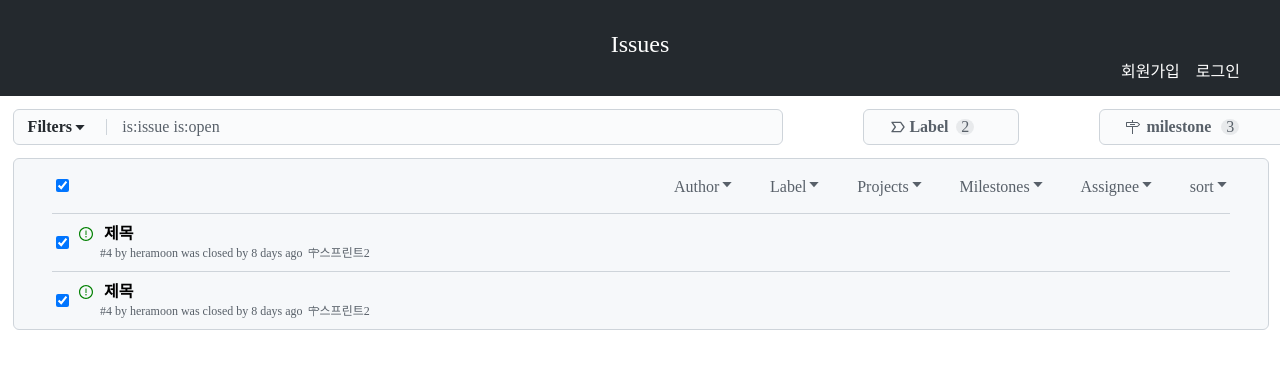
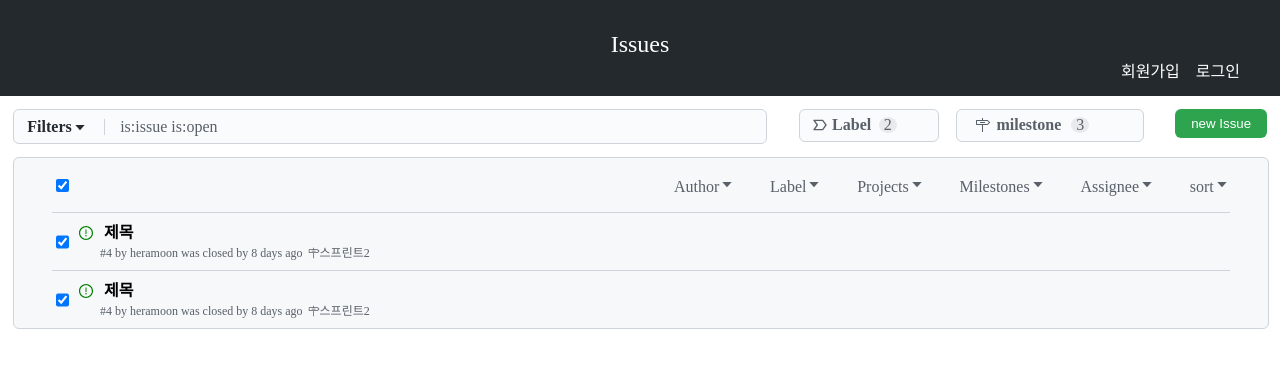
Before and after one commit to boostcamp-2020/IssueTracker-15, a React app in the folder web/client/: page /issue in a window 1280 px wide. Shown: the top 368 px of the page. Built offline with nearby package versions, Linux system fonts and the light colour scheme.

Commit message:
feat    : :zap:️ issue, milestone link 추가
1. 이슈 목록 오른쪽 위 issue button 누르면 issue 목록 페이지로 이동하게 설정
2. 이슈 목록 오른쪽 위 milestone button 누르면 milestone 목록 페이지로 이동하게 설정

```diff
--- a/web/client/src/components/issue-filter-bar/index.tsx
+++ b/web/client/src/components/issue-filter-bar/index.tsx
@@ -1,9 +1,11 @@
 import React, { useState } from "react";
+import { Link } from "react-router-dom";
 import * as S from "./style";
 import Dropdown from "../dropdown";
 import NavButton from "../nav-button";
 import useToggle from "../../hooks/useToggle";
 import { BiCaretDown } from "react-icons/bi";
+import Button from "../button";
 
 function IssueFilterBar(this: any) {
   const [filterCmd, setFilterCmd] = useState("is:issue is:open");
@@ -50,8 +52,13 @@ function IssueFilterBar(this: any) {
         </S.FilterWrapper>
         <S.SearchForm>{filterCmd}</S.SearchForm>
       </S.FilterContainer>
-      <NavButton classify={"label"} count={2} />
-      <NavButton classify={"milestone"} count={3} />
+      <S.LabelLink to="/label">
+        <NavButton classify={"label"} count={2} />
+      </S.LabelLink>
+      <S.MilestoneLink to="/milestone">
+        <NavButton classify={"milestone"} count={3} />
+      </S.MilestoneLink>
+      <Button color="green" children="new Issue" />
     </S.FilterBar>
   );
 }
--- a/web/client/src/components/issue-filter-bar/style.tsx
+++ b/web/client/src/components/issue-filter-bar/style.tsx
@@ -1,7 +1,8 @@
 import styled from "styled-components";
+import { Link } from "react-router-dom";
 
 export const FilterBar = styled.div`
-  width: 100%;
+  width: 98%;
   display: flex;
   margin: 1%;
   justify-content: space-between;
@@ -43,3 +44,16 @@ export const FilterContainer = styled.div`
   color: #24292e;
   display: flex;
 `;
+
+export const MilestoneLink = styled(Link)`
+  text-decoration: none;
+  display: flex;
+  justify-contents: center;
+  width: 15%;
+`;
+
+export const LabelLink = styled(Link)`
+  text-decoration: none;
+  justify-contents: center;
+  width: 10%;
+`;
--- a/web/client/src/components/nav-button/index.tsx
+++ b/web/client/src/components/nav-button/index.tsx
@@ -9,12 +9,12 @@ interface NavButtonProps {
 }
 
 const milestoneConf = {
-  width: "13%",
+  width: "100%",
   title: "milestone",
 };
 
 const labelConf = {
-  width: "10%",
+  width: "100%",
   title: "Label",
 };
 
--- a/web/client/src/components/nav-button/style.tsx
+++ b/web/client/src/components/nav-button/style.tsx
@@ -5,15 +5,16 @@ interface Container {
 }
 export const NavButton = styled.div<Container>`
   width: ${(props) => props.width};
-  padding-top: 0.7%;
-  padding-bottom: 0.7%;
-  padding-left: 2%;
+  padding-top: 7.703px;
+  padding-bottom: 7.703px;
+  padding-left: 10%;
   display: flex;
   align-contents: center;
   color: #586069;
   border-radius: 6px;
   background-color: #fafbfc;
   border: 1px solid #ced4da;
+  justify-contents: center;
 `;
 
 export const NavButtonTitle = styled.div`
```
